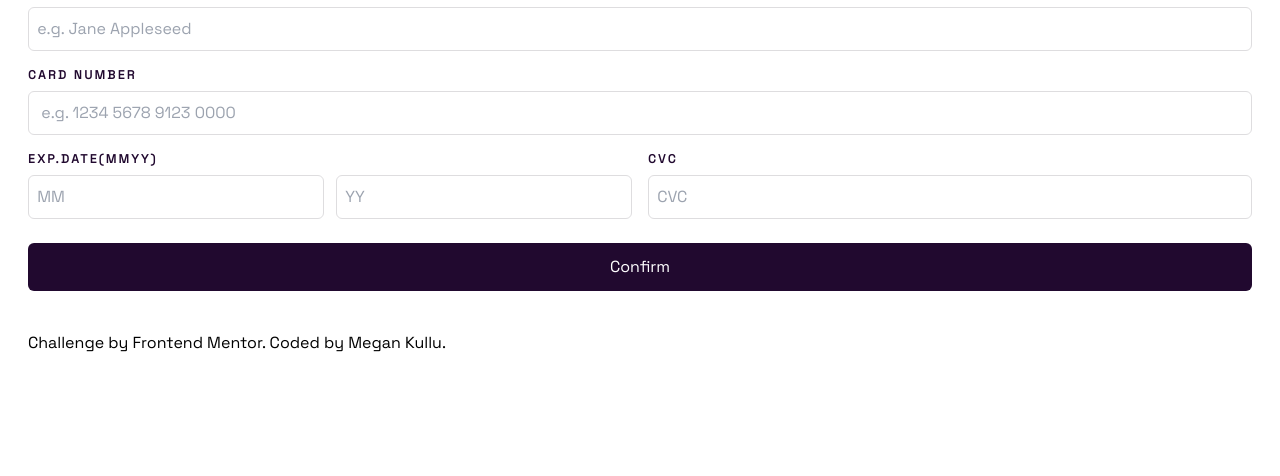
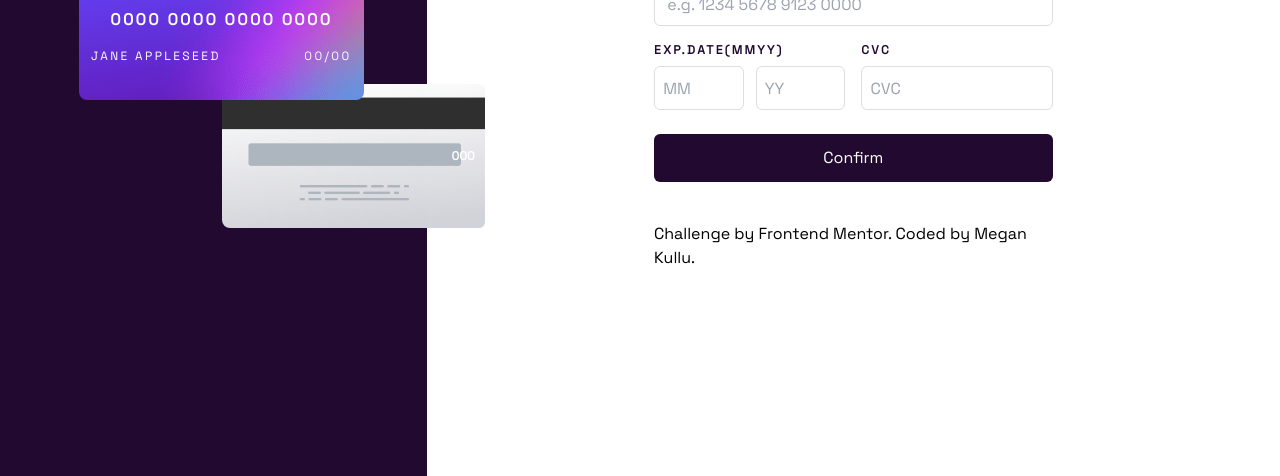
Before and after one commit to MeganKullu/interactive-card-details-main, a website: page src/index.html in a window 1280 px wide. Shown: the part 324-800 px from the top of the page. Drawn offline with Linux system fonts and the light colour scheme.

Commit message:
desktop version

```diff
--- a/src/index.html
+++ b/src/index.html
@@ -13,19 +13,19 @@
 
 </head>
 
-<body class="h-screen">
+<body >
 
-  <div class="sm:flex flex-col h-screen">
+  <div class=" flex h-screen sm:flex-col lg:flex-row">
 
-    <div class="sm:basis-1/3 bg-very-dark-violet pt-8 flex flex-col">
-      <div class="h-36 w-2/3 self-end mr-4 bg-no-repeat rounded-lg bg-[url('/images/bg-card-back.png')] bg-contain flex flex-col place-content-center place-items-end">
+    <div class="basis-1/3 bg-very-dark-violet flex sm:flex-col pt-8  lg:flex flex-col-reverse place-content-center place-items-center ">
+      <div class=" bg-no-repeat rounded-lg bg-[url('/images/bg-card-back.png')] bg-contain sm:h-36 w-2/3 self-end mr-4 flex flex-col place-content-center place-items-end lg:mb-24 h-40 mb-28 -mr-20 relative z-2" >
         <div class=" text-white font-bold pr-8 text-xs">
           <p>000</p>
         </div>
 
       </div>
 
-      <div class="relative p-3 -mt-16 z-2 h-36 w-2/3 ml-4 bg-no-repeat rounded-lg bg-[url('/images/bg-card-front.png')]">
+      <div class="relative p-3 -mt-16 z-2 h-36 w-2/3 ml-4 bg-no-repeat rounded-lg bg-[url('/images/bg-card-front.png')] lg:h-40 -mt-96">
         <div class="pt-1"><img src="/images/card-logo.svg" height="50px" width="50px" alt=""></div>
         <div class="font-bold text-white text-center pt-6 spacing text-base"><p>0000 0000 0000 0000</p></div>
         <div class="flex place-content-between text-white pt-4 spacing text-xs">
@@ -36,8 +36,8 @@
 
     </div>
 
-    <div class="sm:basis-2/3 bg-white pt-10 pb-4 px-7 h-full -mt-8">
-      <form action="/" class="flex flex-col">
+    <div class="basis-2/3 bg-white pt-10 pb-4 px-7 h-full -mt-8 lg:flex place-content-center place-items-center">
+      <form action="/" class="flex flex-col lg:w-1/2">
 
         <div class="flex flex-col mb-4 mt-8">
           <label class="text-very-dark-violet text-xs spacing font-bold pb-2 " for="cardholderName">CARDHOLDER
```
Also changed, not shown: dist/output.css.
